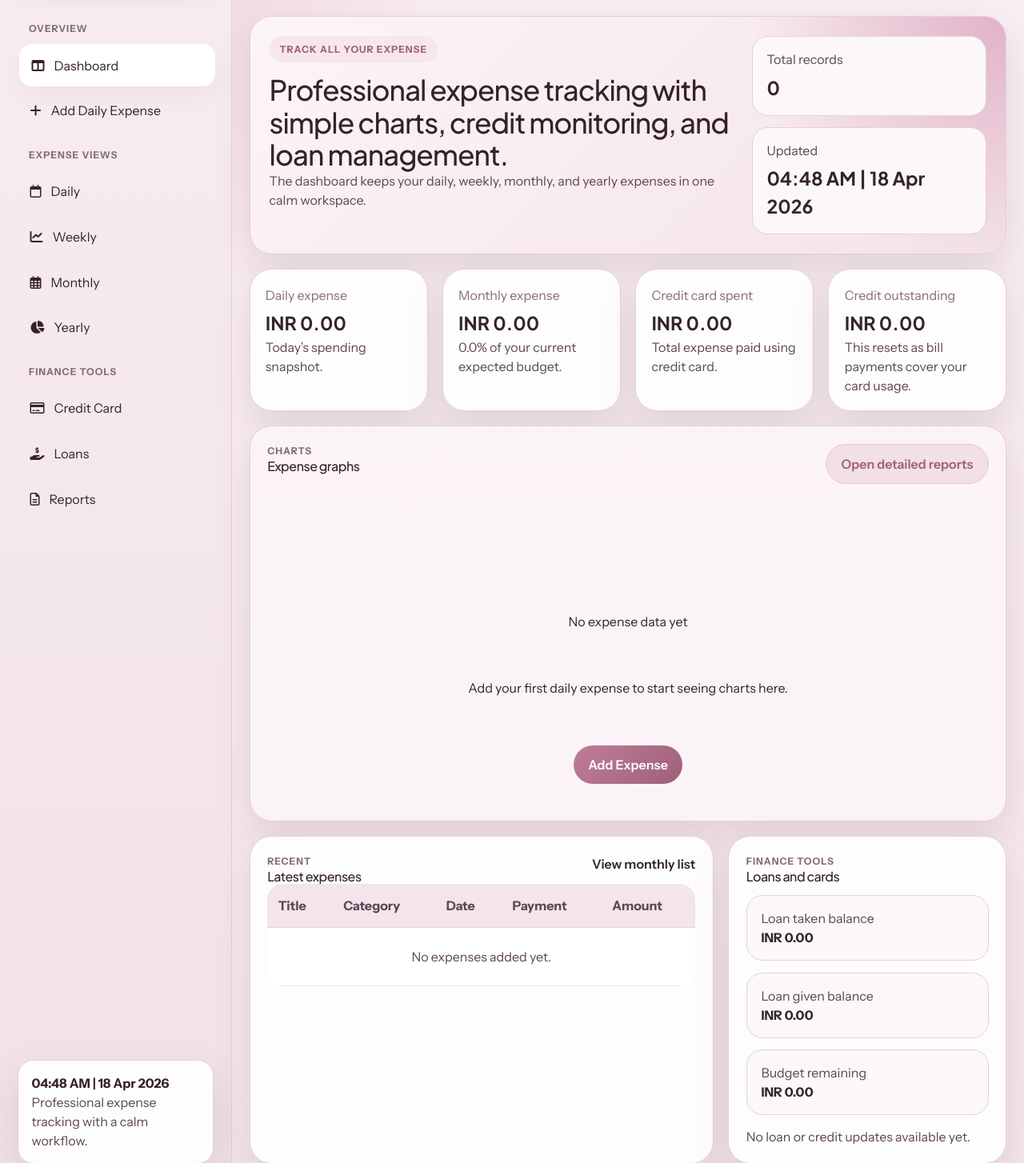
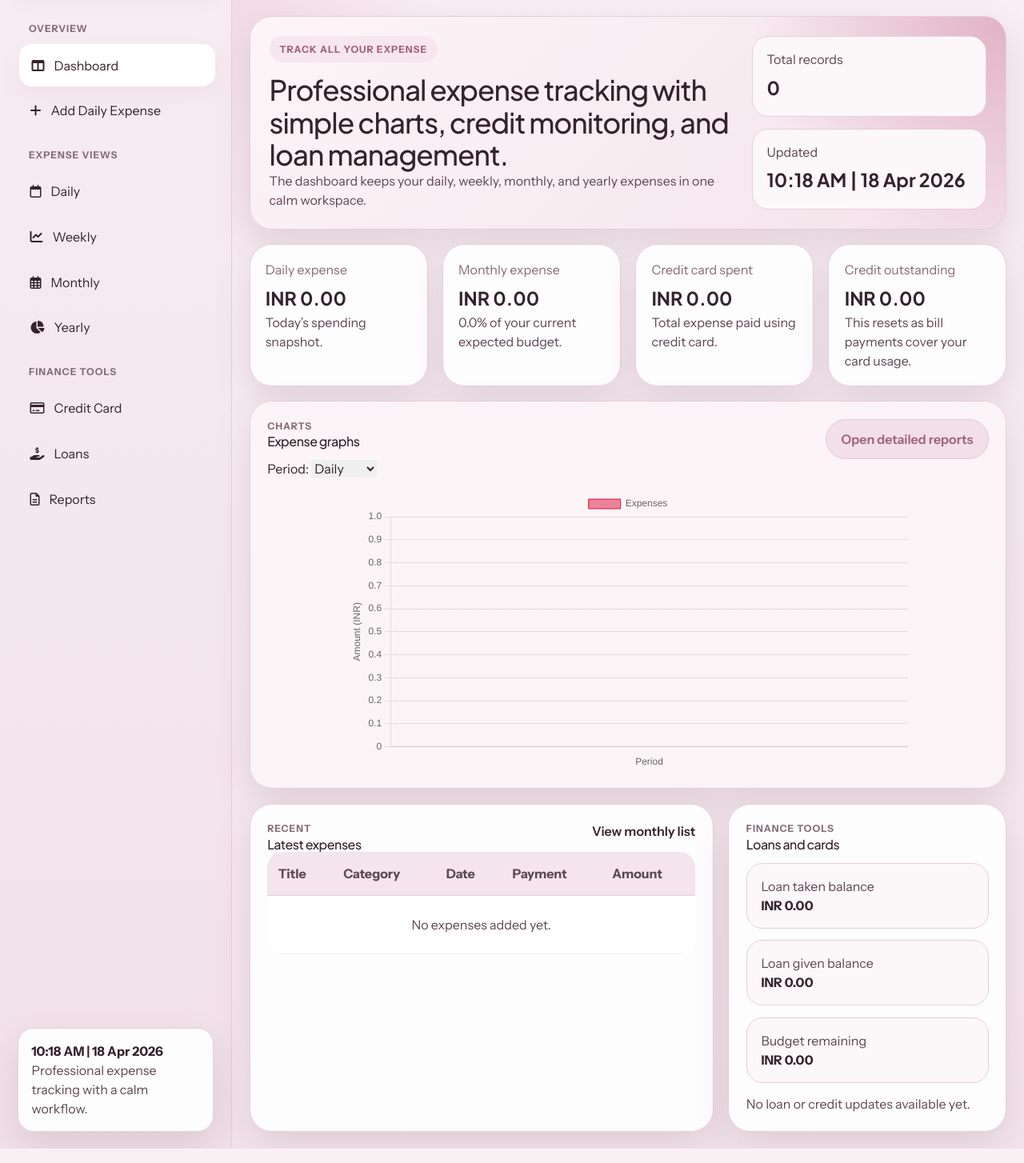
Before and after one commit to priyachoudhary19/paisaplanner, a Django app: page / in a window 1280 px wide. Shown: the part 128-1582 px from the top of the page at 80% size. Run offline with Django 5.2, Linux system fonts and the light colour scheme; a user stored in the database is signed in; data comes from the database, SQL or seed files in the repository; both versions use the stored data as it was after the commit; data that the repository does not hold is empty; some libraries are stand-ins or nearby versions.

Commit message:
updated charts and graph section and time

```diff
--- a/project/project/settings.py
+++ b/project/project/settings.py
@@ -114,9 +114,8 @@ AUTH_PASSWORD_VALIDATORS = []
 # Internationalization
 # https://docs.djangoproject.com/en/6.0/topics/i18n/
 
-LANGUAGE_CODE = 'en-us'
+TIME_ZONE = 'Asia/Kolkata'
 
-TIME_ZONE = 'UTC'
 
 USE_I18N = True
 
--- a/project/templates/expense/dashboard.html
+++ b/project/templates/expense/dashboard.html
@@ -53,23 +53,52 @@
             <a class="btn btn-soft-rose" href="{% url 'reports' %}">Open detailed reports</a>
         </div>
 
-        <div class="dashboard-chart">
-            {% for item in monthly_chart_data %}
-                <div class="dashboard-chart__bar">
-                    <span class="dashboard-chart__value">INR {{ item.total }}</span>
-                    <div class="dashboard-chart__track">
-                        <div class="dashboard-chart__fill" style="height: {{ item.width }}%;"></div>
-                    </div>
-                    <span class="dashboard-chart__label">{{ item.label|slice:":3" }}</span>
-                </div>
-            {% empty %}
-                <div class="empty-chart-state">
-                    <h4>No expense data yet</h4>
-                    <p>Add your first daily expense to start seeing charts here.</p>
-                    <a class="btn btn-rose-primary" href="{% url 'expense_create' %}">Add Expense</a>
-                </div>
-            {% endfor %}
+        <!-- Period Filter Form -->
+        <form id="chart-filter-form" method="get" class="chart-filter-form" style="margin-bottom: 1rem;">
+            <label for="period-select">Period:</label>
+            <select name="period" id="period-select" onchange="this.form.submit()">
+                <option value="daily" {% if period == 'daily' %}selected{% endif %}>Daily</option>
+                <option value="weekly" {% if period == 'weekly' %}selected{% endif %}>Weekly</option>
+                <option value="monthly" {% if period == 'monthly' %}selected{% endif %}>Monthly</option>
+                <option value="yearly" {% if period == 'yearly' %}selected{% endif %}>Yearly</option>
+            </select>
+        </form>
+
+        <!-- Chart.js Bar Chart -->
+        <div style="width: 100%; max-width: 700px; margin: 0 auto;">
+            <canvas id="expenseChart"></canvas>
         </div>
+        <script src="https://cdn.jsdelivr.net/npm/chart.js"></script>
+        <script>
+        const chartLabels = [{% for item in monthly_chart_data %}'{{ item.label }}',{% endfor %}];
+        const chartData = [{% for item in monthly_chart_data %}{{ item.total }},{% endfor %}];
+        const ctx = document.getElementById('expenseChart').getContext('2d');
+        const expenseChart = new Chart(ctx, {
+            type: 'bar',
+            data: {
+                labels: chartLabels,
+                datasets: [{
+                    label: 'Expenses',
+                    data: chartData,
+                    backgroundColor: 'rgba(220, 20, 60, 0.5)',
+                    borderColor: 'rgba(220, 20, 60, 1)',
+                    borderWidth: 1
+                }]
+            },
+            options: {
+                responsive: true,
+                plugins: {
+                    legend: { display: true },
+                    tooltip: { enabled: true }
+                },
+                scales: {
+                    x: { title: { display: true, text: 'Period' } },
+                    y: { title: { display: true, text: 'Amount (INR)' }, beginAtZero: true }
+                }
+            }
+        });
+        </script>
+        <!-- End Chart.js Bar Chart -->
     </section>
 
     <section class="split-grid">
```
Also changed, not shown: project/db.sqlite3, project/expense/views.py (line endings or trailing spaces).
